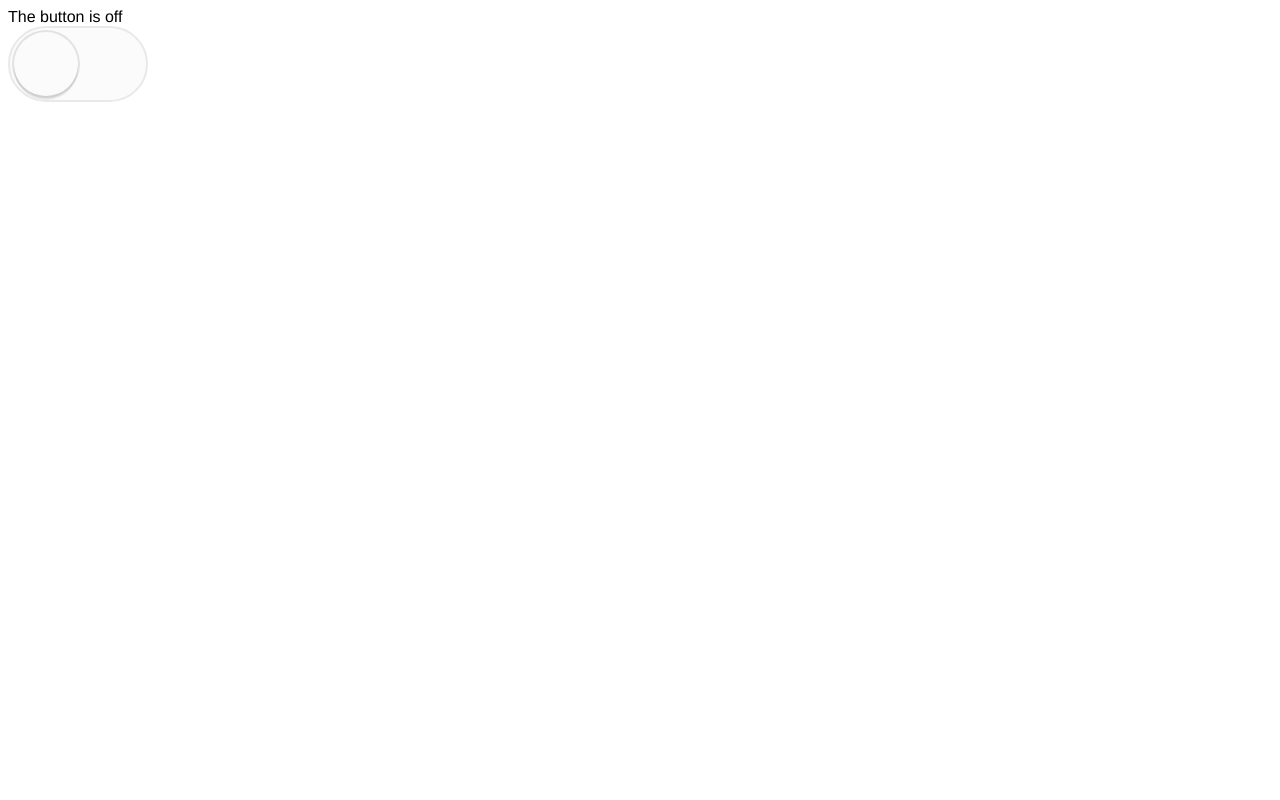
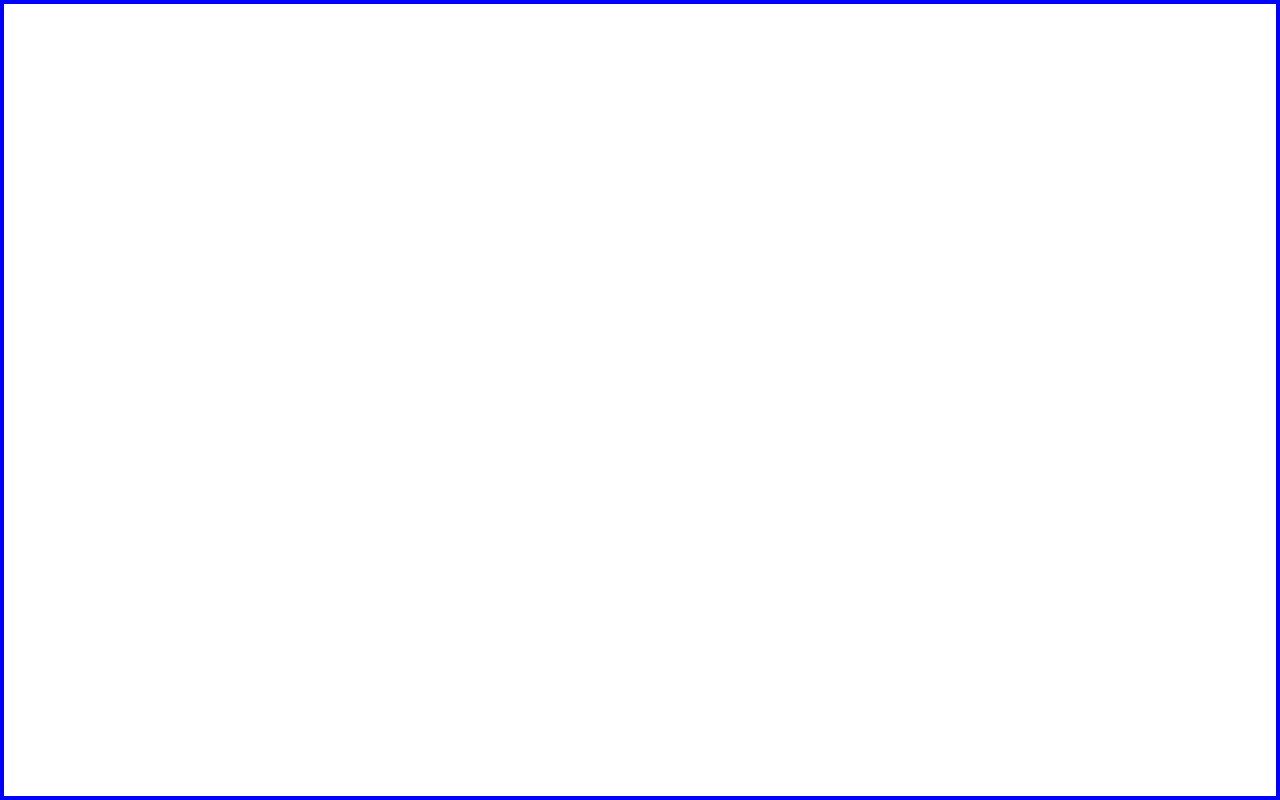
Before and after one commit to matt-erhart/CodeExperiments, a React (Vite) app: page / in a window 1280 px wide. Built offline with nearby package versions, Linux system fonts and the light colour scheme.

Commit message:
css to fit to browser size

```diff
--- /dev/null
+++ b/src/App.tsx
@@ -0,0 +1,5 @@
+import * as React from 'react'
+import {DivStage} from './DivStage'
+export const App = () => (
+  <DivStage />
+)
--- /dev/null
+++ b/src/DivStage.tsx
@@ -0,0 +1,8 @@
+import * as react from 'react'
+import styled from 'styled-components'
+
+export const DivStage = styled.div`
+  width: 100vw;
+  height: 100vh;
+  border: 4px solid blue;
+`
--- a/src/components/App.tsx
+++ /dev/null
@@ -1,10 +0,0 @@
-import * as React from 'react'
-import { Toggle } from './Toggle'
-
-export const App = () => (
-  <Toggle onToggle={on => console.log('on: ', on)}>
-    <Toggle.On>The button is on</Toggle.On>
-    <Toggle.Off>The button is off</Toggle.Off>
-    <Toggle.Button />
-  </Toggle>
-)
--- a/src/components/Switch.tsx
+++ /dev/null
@@ -1,39 +0,0 @@
-import './switch.styles.css'
-import * as React from 'react'
-
-const noop = () => {}
-
-export interface SwitchProps extends React.HTMLProps<HTMLLabelElement> {
-  on: boolean
-  onClick: () => void
-}
-
-export function Switch({
-  on,
-  className = '',
-  onClick,
-  'aria-label': ariaLabel,
-  ...props
-}: SwitchProps) {
-  const btnClassName = React.useMemo(
-    () =>
-      [className, 'toggle-btn', on ? 'toggle-btn-on' : 'toggle-btn-off']
-        .filter(Boolean)
-        .join(' '),
-    [on]
-  )
-
-  return (
-    <label aria-label={ariaLabel || 'Toggle'} style={{ display: 'block' }}>
-      <input
-        className="toggle-input"
-        type="checkbox"
-        checked={on}
-        onChange={noop}
-        onClick={onClick}
-        data-testid="toggle-input"
-      />
-      <span className={btnClassName} {...props} />
-    </label>
-  )
-}
--- a/src/components/Toggle.tsx
+++ /dev/null
@@ -1,80 +0,0 @@
-import * as React from 'react'
-import { Switch, SwitchProps } from './Switch'
-
-type ToggleContextType = {
-  on: boolean
-  toggle: () => void
-}
-const ToggleContext = React.createContext<ToggleContextType>({
-  on: false,
-  toggle: () => {},
-})
-
-function useEffectAfterMount(
-  cb: React.EffectCallback,
-  dependencies: React.DependencyList
-) {
-  const justMounted = React.useRef(true)
-  React.useEffect(() => {
-    if (!justMounted.current) {
-      return cb()
-    }
-    justMounted.current = false
-  }, dependencies)
-}
-
-interface ToggleProps {
-  onToggle: (on: boolean) => void
-}
-export const Toggle: React.FunctionComponent<ToggleProps> & {
-  On: typeof ToggleOn
-  Off: typeof ToggleOff
-  Button: typeof ToggleButton
-} = props => {
-  const [on, setOn] = React.useState(false)
-  const toggle = React.useCallback(() => setOn(oldOn => !oldOn), [])
-
-  useEffectAfterMount(() => {
-    props.onToggle(on)
-  }, [on])
-  const value = React.useMemo(() => ({ on, toggle }), [on])
-
-  return (
-    <ToggleContext.Provider value={value}>
-      {props.children}
-    </ToggleContext.Provider>
-  )
-}
-Toggle.On = ToggleOn
-Toggle.Off = ToggleOff
-Toggle.Button = ToggleButton
-
-function useToggleContext() {
-  const context = React.useContext(ToggleContext)
-  if (!context) {
-    throw new Error(
-      `Toggle compound components cannot be rendered outside the Toggle component`
-    )
-  }
-  return context
-}
-
-function ToggleOn({
-  children,
-}: React.PropsWithChildren<{}>): React.ReactElement | null {
-  const { on } = useToggleContext()
-  return on ? (children as React.ReactElement) : null
-}
-
-function ToggleOff({
-  children,
-}: React.PropsWithChildren<{}>): React.ReactElement | null {
-  const { on } = useToggleContext()
-  return on ? null : (children as React.ReactElement)
-}
-
-type Omit<T, U extends keyof T> = Pick<T, Exclude<keyof T, U>>
-function ToggleButton(props: Omit<SwitchProps, 'on' | 'onClick'>) {
-  const { on, toggle } = useToggleContext()
-  return <Switch on={on} onClick={toggle} {...props} />
-}
--- a/src/components/switch.styles.css
+++ /dev/null
@@ -1,66 +0,0 @@
-/*
-toggle styles copied and modified from
-https://codepen.io/mallendeo/pen/eLIiG
-by Mauricio Allende (https://mallendeo.com/)
- */
-.toggle-btn {
-  box-sizing: initial;
-  display: inline-block;
-  outline: 0;
-  width: 8em;
-  height: 4em;
-  position: relative;
-  cursor: pointer;
-  user-select: none;
-  background: #fbfbfb;
-  border-radius: 4em;
-  padding: 4px;
-  transition: all 0.4s ease;
-  border: 2px solid #e8eae9;
-}
-.toggle-input:focus + .toggle-btn::after,
-.toggle-btn:active::after {
-  box-sizing: initial;
-  box-shadow: 0 0 0 2px rgba(0, 0, 0, 0.1), 0 4px 0 rgba(0, 0, 0, 0.08),
-    inset 0px 0px 0px 3px #9c9c9c;
-}
-.toggle-btn::after {
-  left: 0;
-  position: relative;
-  display: block;
-  content: '';
-  width: 50%;
-  height: 100%;
-  border-radius: 4em;
-  background: #fbfbfb;
-  transition: all 0.3s cubic-bezier(0.175, 0.885, 0.32, 1.275),
-    padding 0.3s ease, margin 0.3s ease;
-  box-shadow: 0 0 0 2px rgba(0, 0, 0, 0.1), 0 4px 0 rgba(0, 0, 0, 0.08);
-}
-.toggle-btn.toggle-btn-on::after {
-  left: 50%;
-}
-.toggle-btn.toggle-btn-on {
-  background: #86d993;
-}
-.toggle-btn.toggle-btn-on:active {
-  box-shadow: none;
-}
-.toggle-btn.toggle-btn-on:active::after {
-  margin-left: -1.6em;
-}
-.toggle-btn:active::after {
-  padding-right: 1.6em;
-}
-.toggle-input {
-  /* visually hidden but still accessible */
-  border: 0;
-  clip: rect(0 0 0 0);
-  height: 1px;
-  margin: -1px;
-  overflow: hidden;
-  padding: 0;
-  position: absolute;
-  width: 1px;
-  white-space: nowrap;
-}
--- a/src/index.css
+++ b/src/index.css
@@ -1,19 +1,12 @@
 *,
 *:before,
 *:after {
-  box-sizing: inherit;
+  box-sizing: border-box;
+  margin: 0px;
+  padding: 0px;
 }
+
 body {
   font-family: 'Helvetica', 'Arial', sans-serif;
+  overflow: none;
 }
-hr {
-  width: 100%;
-}
-
-.container {
-  display: flex;
-  justify-content: center;
-  flex-direction: column;
-  text-align: center;
-  margin-top: 50px;
-}
--- a/src/index.html
+++ b/src/index.html
@@ -4,7 +4,7 @@
   <meta charset="UTF-8">
   <meta name="viewport" content="width=device-width, initial-scale=1.0">
   <meta http-equiv="X-UA-Compatible" content="ie=edge">
-  <title>Toggle with Typescript</title>
+  <title>Experiments</title>
 </head>
 <body>
   <div id="root"></div>
--- a/src/index.tsx
+++ b/src/index.tsx
@@ -1,7 +1,6 @@
 import * as React from 'react'
 import { render } from 'react-dom'
 import './index.css'
-
-import { App } from './components/App'
+import { App } from './App'
 
 render(<App />, document.getElementById('root'))
--- a/src/styleMock.ts
+++ /dev/null
@@ -1 +0,0 @@
-module.exports = {}
```
Also changed, not shown: package.json (+9 -2 lines), src/setupTests.ts (deleted, +0 -3 lines), 2 other files (tests, documents, lock files or other folders).
